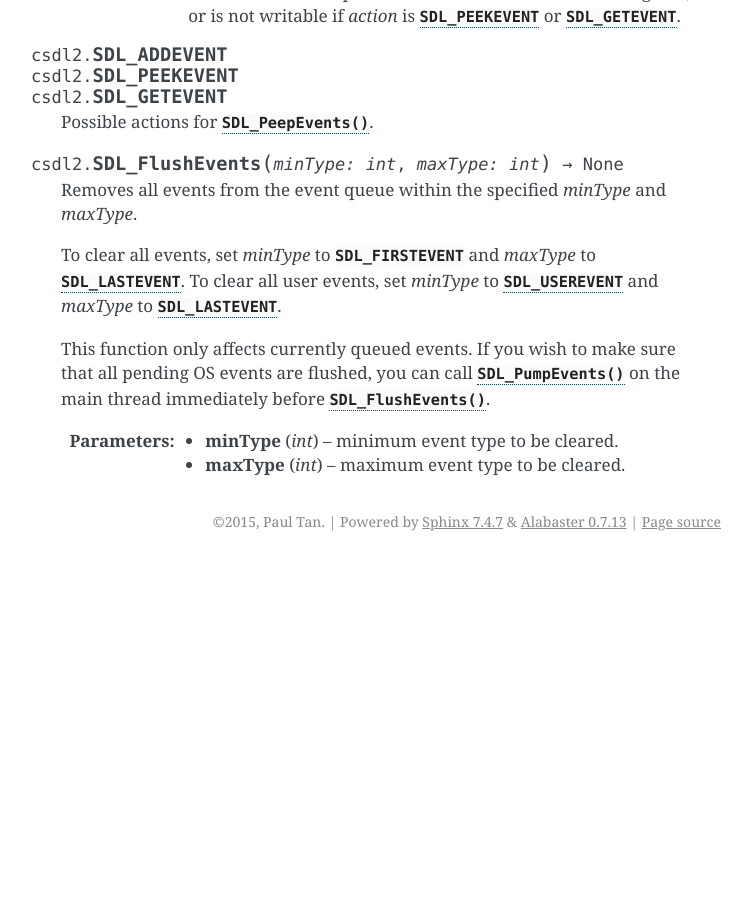
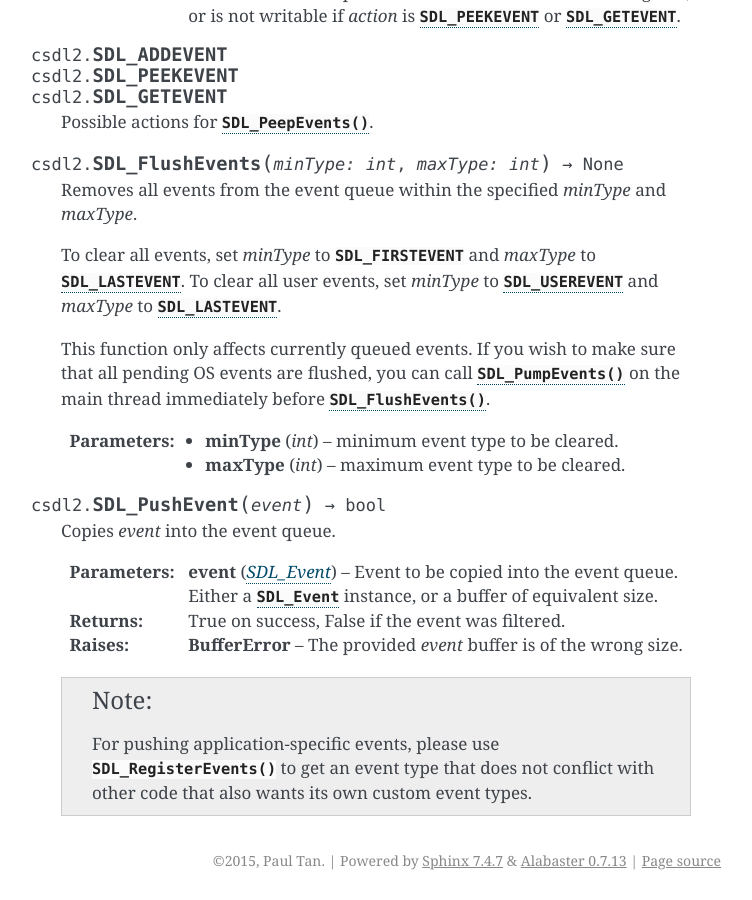
Before and after one commit to pyokagan/pycsdl2, a Sphinx documentation site: the page built from docs/source/api/events.rst, in a window 1280 px wide and 900 px high, scrolled down 5108 px. Shown: the whole window, without its empty margins (389-1141 px from the left). Built offline with Sphinx 7.4.7, drawn with Linux system fonts in a browser that asks for light colours; before the commit the page ends 5669 px from its top, so only the background shows below that.

Commit message:
docs/api/events: document SDL_PushEvent()

```diff
--- a/docs/source/api/events.rst
+++ b/docs/source/api/events.rst
@@ -315,3 +315,19 @@ the application to process the information stored with them.
 
    :param int minType: minimum event type to be cleared.
    :param int maxType: maximum event type to be cleared.
+
+.. function:: SDL_PushEvent(event) -> bool
+
+   Copies `event` into the event queue.
+
+   :param SDL_Event event: Event to be copied into the event queue. Either a
+                           :class:`SDL_Event` instance, or a buffer of
+                           equivalent size.
+   :returns: True on success, False if the event was filtered.
+   :raises BufferError: The provided `event` buffer is of the wrong size.
+
+   .. note::
+
+      For pushing application-specific events, please use
+      :func:`SDL_RegisterEvents()` to get an event type that does not conflict
+      with other code that also wants its own custom event types.
```
